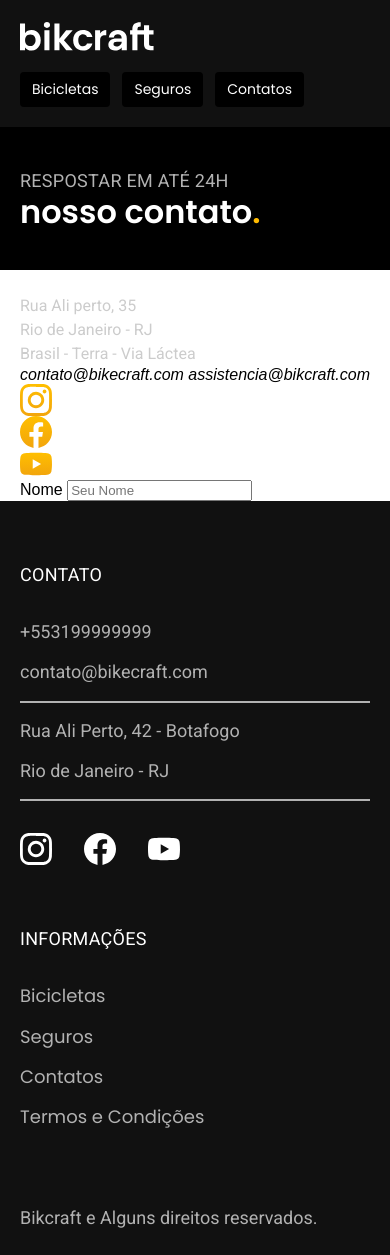
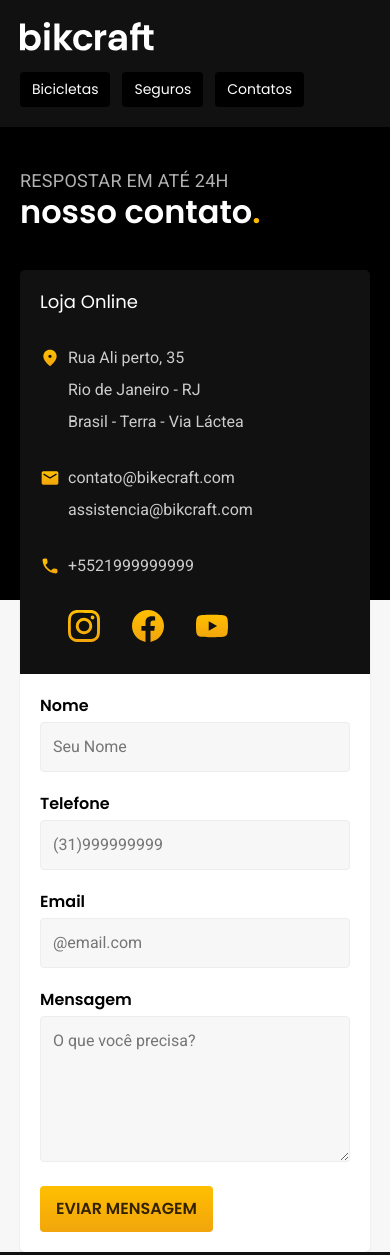
Before and after one commit to ProfileDijalma/dijalma-projeto-final, a plain HTML site: page contato.html in a window 390 px wide. Shown: the top 1255 px of the page. Drawn offline with Linux system fonts and the light colour scheme; files whose address does not match are found by name.

Commit message:
finalizado a página contato

```diff
--- a/contato.html
+++ b/contato.html
@@ -11,22 +11,22 @@
       rel="stylesheet"
     />
 
-    <meta name="description" content="Termos e condições. " />
+    <meta name="description" content="Termos e condições." />
 
-    <link rel="stylesheet" href="../css/style.css" />
+    <link rel="stylesheet" href="./css/style.css" />
   </head>
   <body id="contato">
     <header class="header-bg">
       <div class="header container">
-        <a href="../">
-          <img src="../img/bikcraft.svg" alt="Bikcraft" />
+        <a href="./">
+          <img src="./img/bikcraft.svg" alt="Bikcraft" />
         </a>
 
         <nav aria-label="primaria">
           <ul class="header-menu font-1-m cor-0" cor-5>
-            <li><a href="../bicicletas.html">Bicicletas</a></li>
-            <li><a href="../seguros.html">Seguros</a></li>
-            <li><a href="../contato.html">Contatos</a></li>
+            <li><a href="./bicicletas.html">Bicicletas</a></li>
+            <li><a href="./seguros.html">Seguros</a></li>
+            <li><a href="./contato.html">Contatos</a></li>
           </ul>
         </nav>
       </div>
@@ -45,15 +45,15 @@
       <div class="contato container">
         <section class="contato-dados" aria-label="Endereço">
           <h2 class="font-1-m cor-0">Loja Online</h2>
-          <div class="contato-endereço font-2-s cor-4">
+          <div class="contato-endereco font-2-s cor-4">
             <p> Rua Ali perto, 35</p>
             <p> Rio de Janeiro - RJ</p>
             <p> Brasil - Terra - Via Láctea</p>
           </div>
-          <address>
+          <address class="contato-meios font-2-s cor-4">
             <a href="mailto:profiledijalma@gmail.com">contato@bikecraft.com</a>
             <a href="mailto:profiledijalma@gmail.com">assistencia@bikcraft.com</a>
-            <a href="tel: +5521999999999"></a>
+            <a href="tel: +5521999999999">+5521999999999</a>
           </address>
           <div class="contato-redes">
              <a href="./">
@@ -67,15 +67,30 @@
             /></a>
           </div>
         </section>
+        <div>
 
         <section class="contato-formulario" aria-label="Formulário">
-          <form class="form" action="./contato/contato.html"></form>
-          <label for="nome">Nome</label>
-          <input type="text" id="nome" name="nome" placeholder="Seu Nome">
+          <form class="form" action="./contato.html">
+            <div>
+              <label for="nome">Nome</label>
+              <input type="text" id="nome" name="nome" placeholder="Seu Nome">
+            </div>
+            <div>
+              <label for="telefone">Telefone</label>
+              <input type="text" id="telefone" name="telefone" placeholder="(31)999999999">
+            </div>
+            <div class="col-2">
+              <label for="email">Email</label>
+              <input type="email" id="email" name="email" placeholder="@email.com">
+            </div>
+            <div class="col-2">
+              <label for="mensagem">Mensagem</label>
+              <textarea rows="5" type="text" id="mensagem" name="mensagem" placeholder="O que você precisa?"></textarea>
+            </div>
+            <button class="botao col-2">Eviar Mensagem</button>
+          </form>
         </section>
       </div>
-
-
     </main>
 
     <footer class="footer-bg">
--- /dev/null
+++ b/css/contato/contato.css
@@ -0,0 +1,92 @@
+#contato {
+    background: linear-gradient(var(--cor-11) 600px, var(--cor-1) 0px);
+}
+
+.contato {
+    display: grid;
+    grid-template-columns: 5fr 7fr;
+}
+
+.contato-dados,
+.contato-formulario {
+    padding: 60px;
+    box-shadow: 0 1px 2px rgba(0, 0, 0, 0.1);
+}
+.contato-dados {
+    border-radius: 5px 0 0 5px;
+    background: var(--cor-12);
+
+}
+
+.contato-formulario {
+    border-radius: 0 5px 5px 0;
+    background: var(--cor-0);
+}
+
+.contato-dados h2 {
+    margin-bottom: 60px;
+}
+
+.contato-endereco {
+    margin-bottom: 32px;
+    padding-left: 28px;
+    background: url("../../img/icones/local.svg") no-repeat 0px 2px;
+}
+
+.contato-endereco p {
+    margin-bottom: 8px;
+
+}
+
+.contato-meios a {
+    display: block;
+    max-width: max-content;
+    margin-bottom: 8px;
+    padding-left: 28px;
+}
+.contato-meios a:hover {
+    color: var(--cor-0);
+}
+
+
+.contato-meios a:first-child {
+    background: url(../../img/icones/email.svg) no-repeat 0px 2px;
+}
+
+.contato-meios a:nth-child(2) {
+    margin-bottom: 32px;
+}
+
+.contato-meios a:nth-child(3) {
+    background: url(../../img/icones/telefone.svg) no-repeat 0px 2px;
+    margin-bottom: 60px;
+}
+
+.contato-redes {
+    display: flex;
+    gap: 32px;
+    padding-left: 28px;
+}
+
+@media (max-width: 800px) {
+    .contato {
+        grid-template-columns: 1fr;
+    }
+    .contato-dados,
+    .contato-formulario{
+        padding: 20px;
+    }
+    .contato-dados {
+        border-radius: 5px 5px 0 0;
+    }
+    .contato-formulario {
+        border-radius: 0 0 5px 5px;
+    }
+    .contato-dados h2,
+    .contato-meios a:nth-child(3) {
+        margin-bottom: 32px;
+    }
+    .contato-redes {
+        margin-bottom: 12px;
+    }
+}
--- a/css/utilidades/componentes.css
+++ b/css/utilidades/componentes.css
@@ -17,6 +17,8 @@
   color: var(--cor-p5);
   font: 600 1.125rem/1.35 "Poppins", sans-serif;
   max-width: max-content;
+  border: none;
+  cursor: pointer;
 }
 .botao:hover {
   background: linear-gradient(#ffb60d, #e59317);
--- a/css/utilidades/formulario.css
+++ b/css/utilidades/formulario.css
@@ -0,0 +1,43 @@
+.form {
+    display: grid;
+    grid-template-columns: 1fr 1fr;
+    gap: 20px;
+}
+
+.form label {
+    display: block;
+    font: 600 1rem/1.5 "Poppins", sans-serif;
+    margin-bottom: 4px;
+}
+.form .col-2 {
+  grid-column: span 2;
+}
+
+.form input[type="text"],
+.form input[type="email"],
+.form textarea {
+  font: 400 1rem/1.5 "Roboto", sans-serif;
+  background: var(--cor-1);
+  border: 1px solid var(--cor-2);
+  padding: 12px;
+  border-radius: 4px;
+  width: 100%;
+  box-sizing: border-box;
+}
+.form input[type="text"]:focus,
+.form input[type="email"]:focus,
+.form textarea:focus {
+  outline: none;
+  border-color: var(--cor-p1);
+  background: var(--cor-0);
+  box-shadow: 0 0 0 2px #fea;
+}
+
+@media (max-width: 600px) {
+  .form {
+    grid-template-columns: 1fr;
+  }
+  .form .col-2 {
+    grid-column: 1;
+  }
+}
```
Also changed, not shown: index.html (+19 -17 lines), seguros.html (+1 -1 lines), contato/lojas.css (deleted), css/contato/lojas.css (added).
